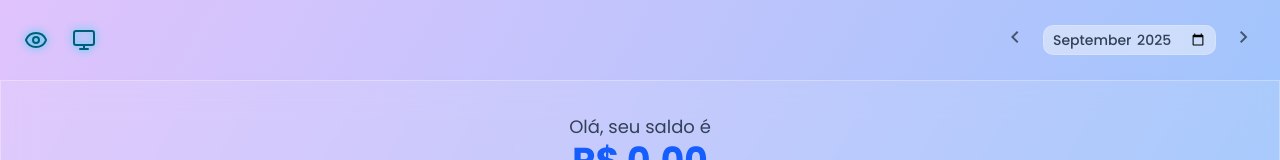
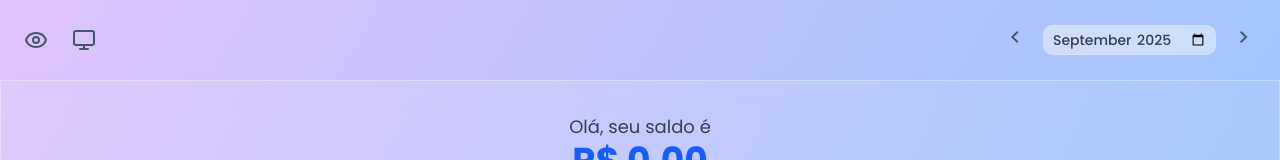
Before and after one commit to gabrielgitar2014-ship-it/P-Ggerenciador, a React (Vite) app: page / in a window 1280 px wide. Shown: the top 160 px of the page. Built offline with nearby package versions, Linux system fonts and the light colour scheme; no server answers; the database is empty.

Commit message:
Update Header.jsx

```diff
--- a/src/components/Header.jsx
+++ b/src/components/Header.jsx
@@ -47,8 +47,8 @@ export default function Header({ selectedMonth, setSelectedMonth }) {
         <div className="flex-1 flex items-center justify-start gap-2">
           <button
             onClick={toggleValuesVisibility}
-            // 👇 CLASSES ALTERADAS AQUI para o efeito neon
-            className="p-2 text-cyan-800 drop-shadow-[0_0_4px_theme('colors.cyan.400')] rounded-full hover:bg-slate-200/50 dark:hover:bg-slate-700/50 transition-all"
+            // 👇 CLASSES ATUALIZADAS AQUI 👇
+            className="p-2 rounded-full text-slate-600 dark:text-cyan-400 dark:drop-shadow-[0_0_4px_theme('colors.cyan.400')] hover:bg-slate-200/50 dark:hover:bg-slate-700/50 transition-all"
             title={valuesVisible ? "Ocultar valores" : "Mostrar valores"}
           >
             {valuesVisible ? <Eye className="w-6 h-6" /> : <EyeOff className="w-6 h-6" />}
@@ -56,8 +56,8 @@ export default function Header({ selectedMonth, setSelectedMonth }) {
 
           <button
             onClick={handleThemeCycle}
-            // 👇 CLASSES ALTERADAS AQUI para o efeito neon
-            className="p-2 text-cyan-800 drop-shadow-[0_0_4px_theme('colors.cyan.400')] rounded-full hover:bg-slate-200/50 dark:hover:bg-slate-700/50 transition-all"
+            // 👇 CLASSES ATUALIZADAS AQUI 👇
+            className="p-2 rounded-full text-slate-600 dark:text-cyan-400 dark:drop-shadow-[0_0_4px_theme('colors.cyan.400')] hover:bg-slate-200/50 dark:hover:bg-slate-700/50 transition-all"
             title={themeText}
           >
             <ThemeIcon className="w-6 h-6" />
```
